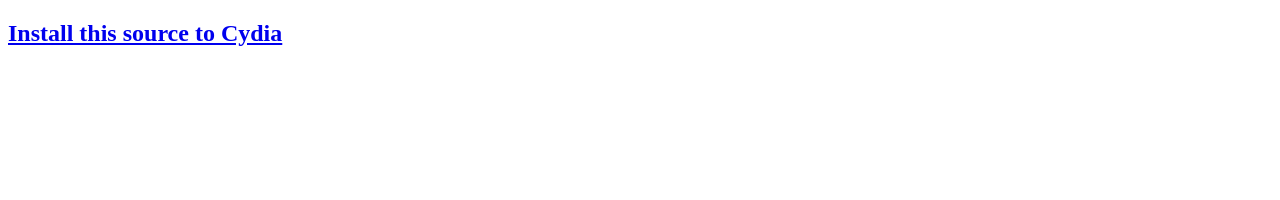
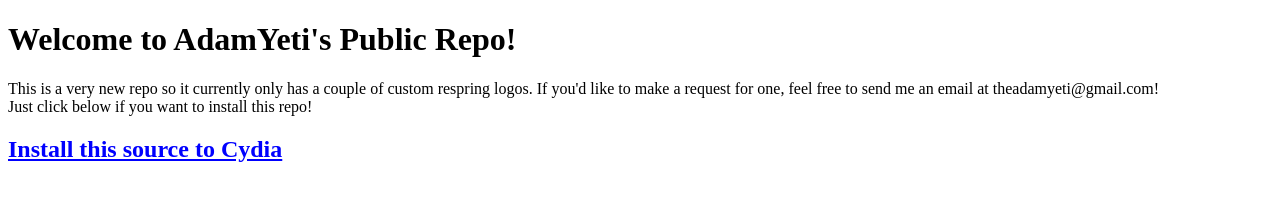
Before and after one commit to adamyeti/adamyeti.github.io, a plain HTML site: page index.html in a window 1280 px wide. Drawn offline with Linux system fonts and the light colour scheme.

Commit message:
Updated index.html

```diff
--- a/index.html
+++ b/index.html
@@ -5,6 +5,11 @@
 		<meta charset="UTF-8">
 	</head>
 	<body>
-		<a href="cydia://url/https://cydia.saurik.com/api/share#?source=https://adamyeti.github.io/"><h2>Install this source to Cydia</h2></a>
+		<h1>Welcome to AdamYeti's Public Repo!</h1>
+		<p>This is a very new repo so it currently only has a couple of custom respring logos. If you'd like to make a request for one, feel free to send me an email at theadamyeti@gmail.com!
+		<br>
+		Just click below if you want to install this repo!
+
+		<a style="color:blue" href="cydia://url/https://cydia.saurik.com/api/share#?source=https://adamyeti.github.io/"><h2>Install this source to Cydia</h2></a>
 	</body>
 </html>
```
